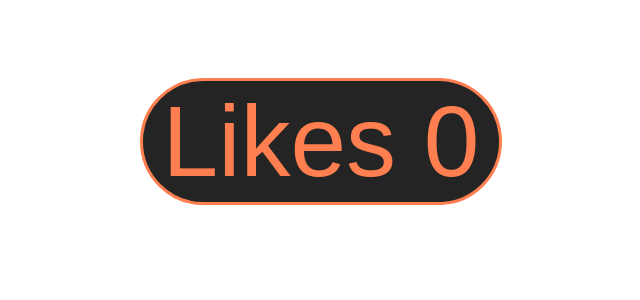
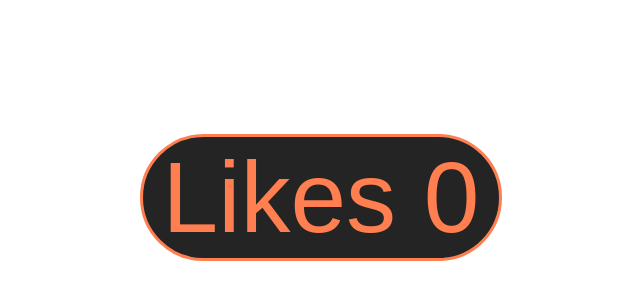
Before and after one commit to PatrickBoynton/react-like-button, a React (Create React App) app: page / in a window 1280 px wide. Shown: the part 122-422 px from the top of the page, without its empty margins (319-959 px from the left). Built offline with nearby package versions, Linux system fonts and the light colour scheme.

Commit message:
Changed the margin.

```diff
--- a/src/App.css
+++ b/src/App.css
@@ -1,6 +1,5 @@
 button {
   display: block;
-  margin: 0 auto;
   padding: 3px 20px;
   background-color: #242424;
   color: coral;
@@ -8,7 +7,7 @@ button {
   border-radius: 100px;
   border: 3px solid coral;
   font-size: 100px;
-  margin: 200px auto;
+  margin: 20% auto;
 }
 button:hover {
   background-color: coral;
```
